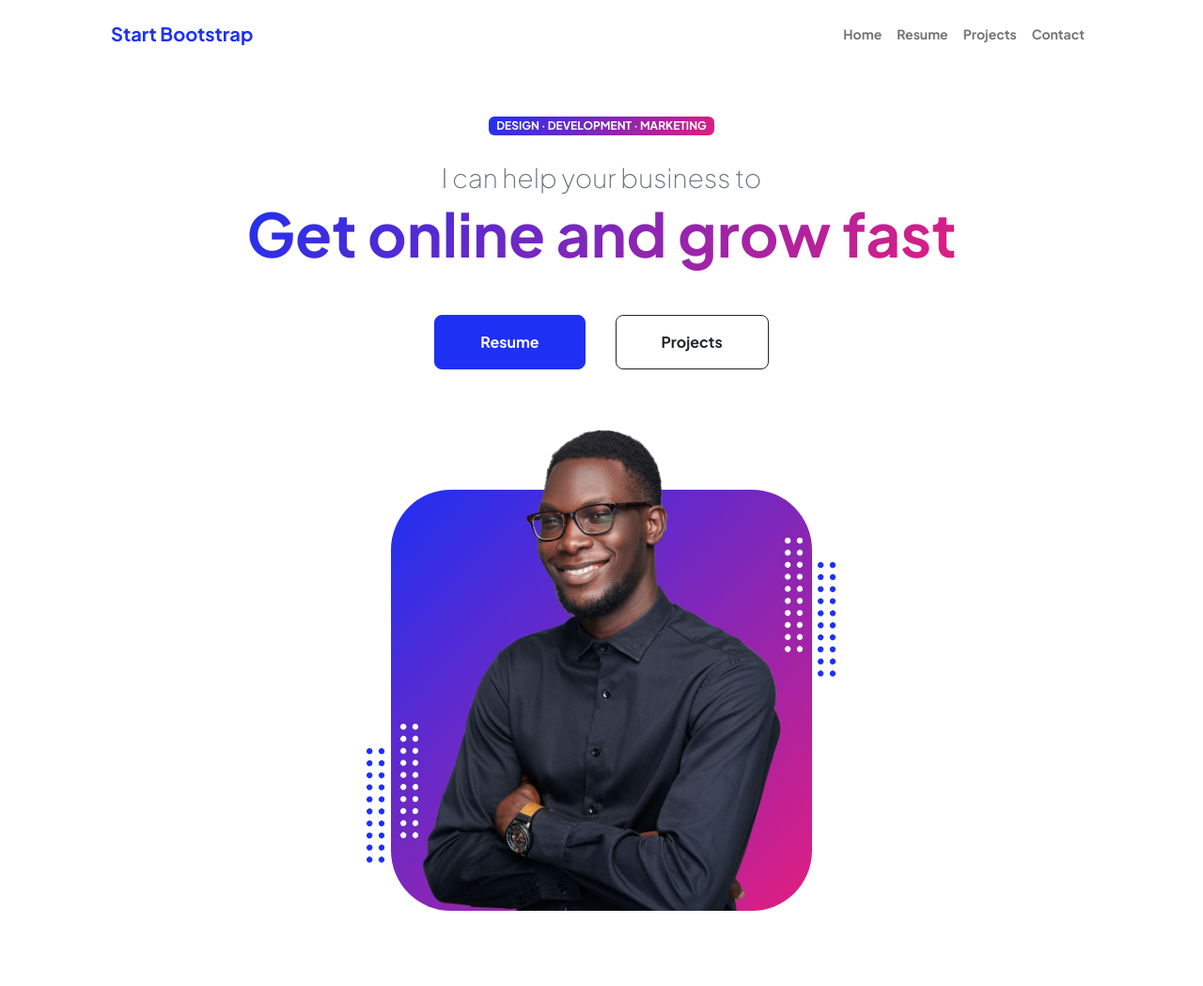
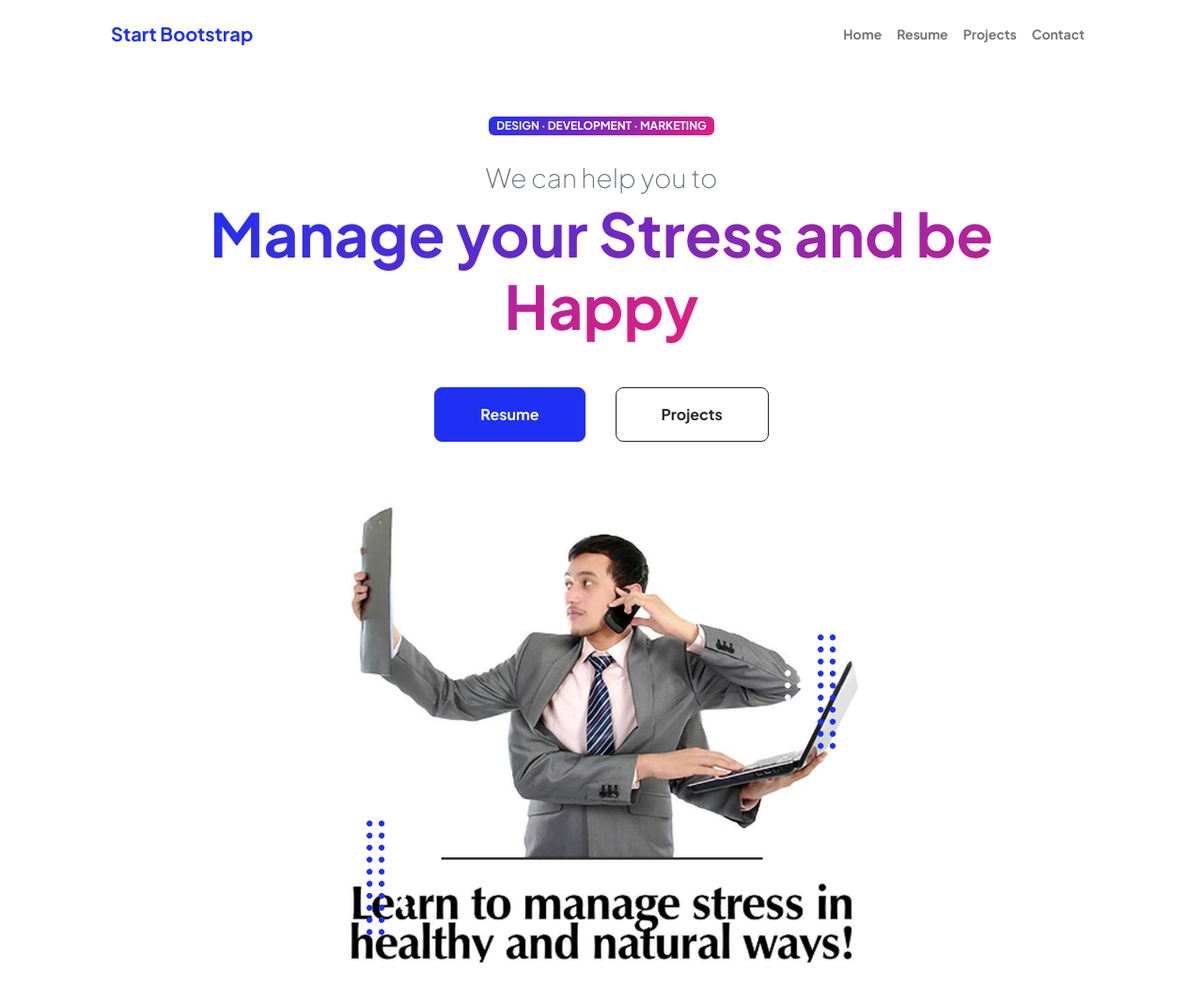
Before and after one commit to plasmatic-zz/HappyLandingPage, a plain HTML site: page index.html in a window 1280 px wide. Shown: the top 1049 px of the page at 94% size. Drawn offline with nearby package versions, Linux system fonts and the light colour scheme.

Commit message:
Updated Landing Page gfx

```diff
--- a/index.html
+++ b/index.html
@@ -42,8 +42,8 @@
                             <!-- Header text content-->
                             <div class="text-center text-xxl-start">
                                 <div class="badge bg-gradient-primary-to-secondary text-white mb-4"><div class="text-uppercase">Design &middot; Development &middot; Marketing</div></div>
-                                <div class="fs-3 fw-light text-muted">I can help your business to</div>
-                                <h1 class="display-3 fw-bolder mb-5"><span class="text-gradient d-inline">Get online and grow fast</span></h1>
+                                <div class="fs-3 fw-light text-muted">We can help you to</div>
+                                <h1 class="display-3 fw-bolder mb-5"><span class="text-gradient d-inline">Manage your Stress and be Happy</span></h1>
                                 <div class="d-grid gap-3 d-sm-flex justify-content-sm-center justify-content-xxl-start mb-3">
                                     <a class="btn btn-primary btn-lg px-5 py-3 me-sm-3 fs-6 fw-bolder" href="resume.html">Resume</a>
                                     <a class="btn btn-outline-dark btn-lg px-5 py-3 fs-6 fw-bolder" href="projects.html">Projects</a>
@@ -56,7 +56,7 @@
                                 <div class="profile bg-gradient-primary-to-secondary">
                                     <!-- TIP: For best results, use a photo with a transparent background like the demo example below-->
                                     <!-- Watch a tutorial on how to do this on YouTube (link)-->
-                                    <img class="profile-img" src="assets/profile.png" alt="..." />
+                                    <img class="profile-img" src="assets/profile2.png" alt="..." />
                                     <div class="dots-1">
                                         <!-- SVG Dots-->
                                         <svg version="1.1" xmlns="http://www.w3.org/2000/svg" xmlns:xlink="http://www.w3.org/1999/xlink" x="0px" y="0px" viewBox="0 0 191.6 1215.4" style="enable-background: new 0 0 191.6 1215.4" xml:space="preserve">
```
Also changed, not shown: assets/profile2.png (added).
